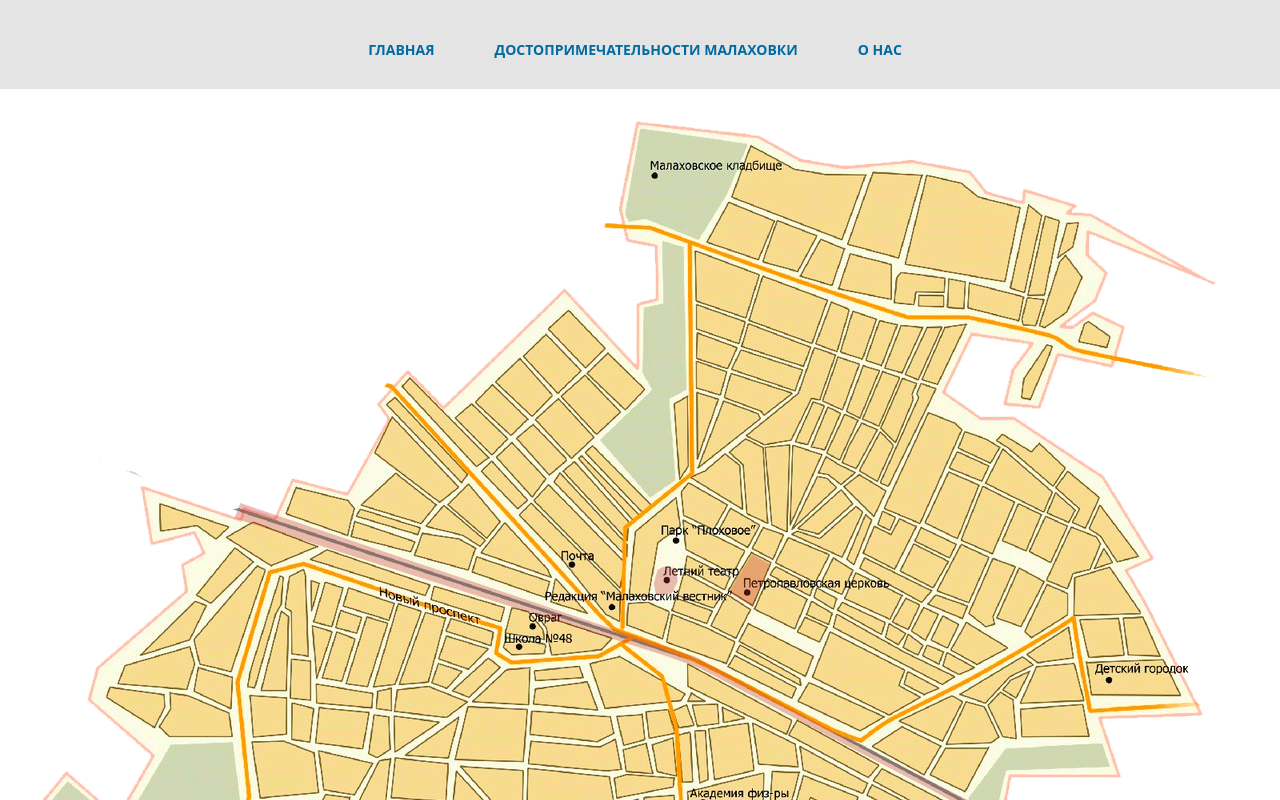
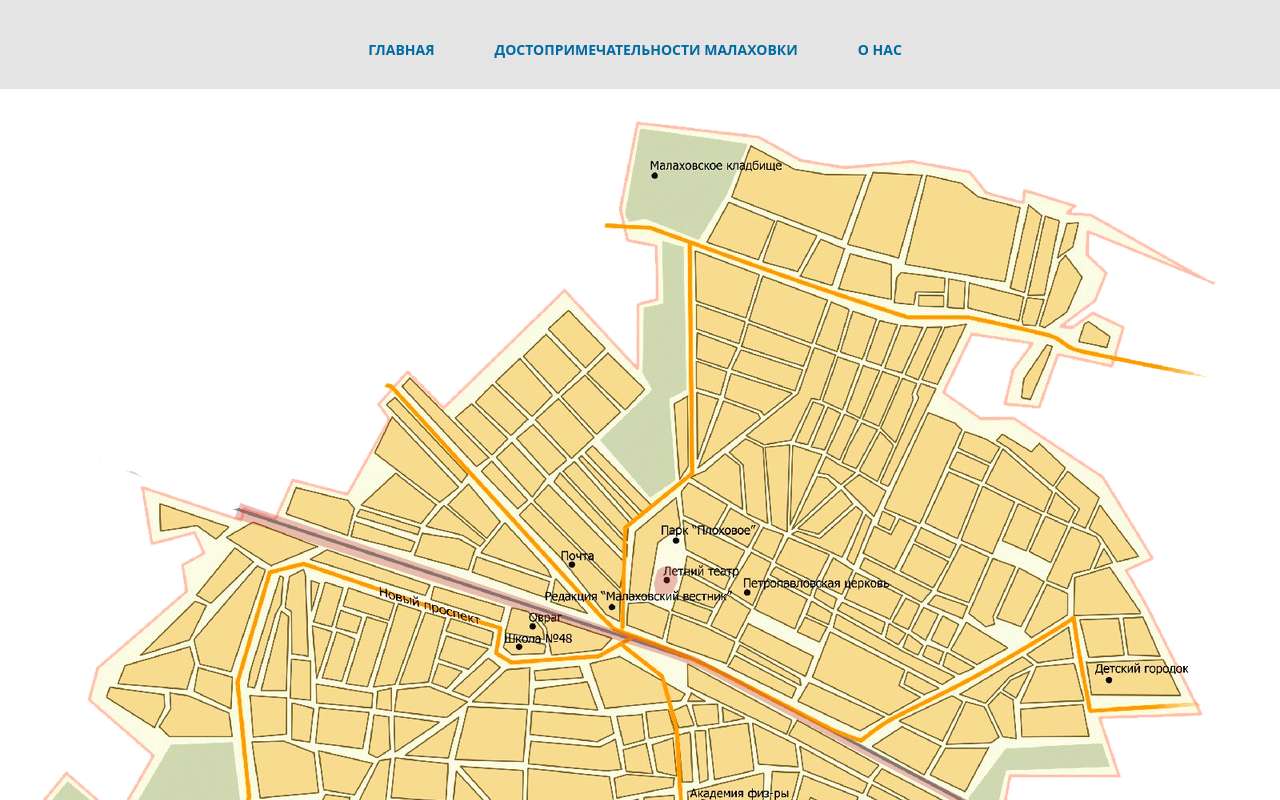
Before and after one commit to dantebat/Obrazmap, a plain HTML site: page index.html in a window 1280 px wide. Shown: the top 800 px of the page. Drawn offline with nearby package versions, Linux system fonts and the light colour scheme.

Commit message:
Update index.html

```diff
--- a/index.html
+++ b/index.html
@@ -33,10 +33,6 @@
 			<a href="railroad.html">
 				<path class="part" d="m 240.37779,412.07621 -5.99582,15.26208 431.15381,137.35874 33.24954,11.99163 233.29182,122.64173 135.72356,74.13011 6.5408,-9.81134 L 828.51301,637.73699 695.51487,565.78718 593.58597,531.44749 Z" fill="#bf2523" description-data='<img src="media/mal_rail1.jpg"> В 1858 году "с высочайшего повеления Его Императорского Величества соизволения" было разрешено производить изыскания к устройству железной дороги от Москвы до Саратова. Проектов было два. Выбор пал на левый берег Москвы-реки, более ровный, со сравнительно небольшими речками. Для развития Малаховки весьма важное значение имело открытие Рязанской железной дороги. После открытия движения стало развиваться дачное строительство. В 1880 году открылась пассажирская остановка дачных поездов на 27-й версте, которую назвали Малаховкой по имени ближайшего населённого пункта, Соколово-Малахово, от которого дорога прошла в одной версте.'>
 			</a>
-
-			<a href="hram_petr_i_pavl.html">
-				<path class="part" d="m 751.93007,463.3132 18.25999,10.08387 -17.44238,42.78834 -23.98327,-15.26208 z" fill="#bf2523" description-data='<img src="media/mal_rail1.jpg"> В 1858 году "с высочайшего повеления Его Императорского Величества соизволения" было разрешено производить изыскания к устройству железной дороги от Москвы до Саратова. Проектов было два. Выбор пал на левый берег Москвы-реки, более ровный, со сравнительно небольшими речками. Для развития Малаховки весьма важное значение имело открытие Рязанской железной дороги. После открытия движения стало развиваться дачное строительство. В 1880 году открылась пассажирская остановка дачных поездов на 27-й версте, которую назвали Малаховкой по имени ближайшего населённого пункта, Соколово-Малахово, от которого дорога прошла в одной версте.'>
-			</a>
 		</svg>
 
 		<div class="description">
```
